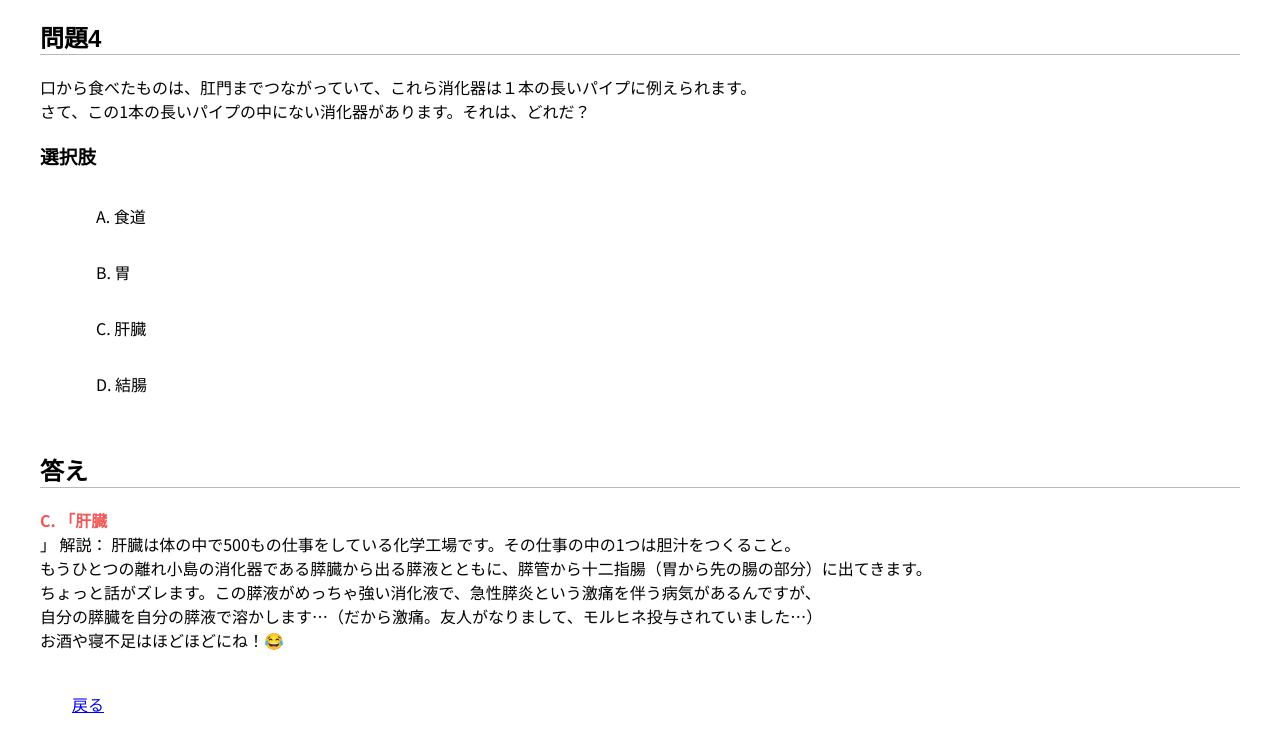
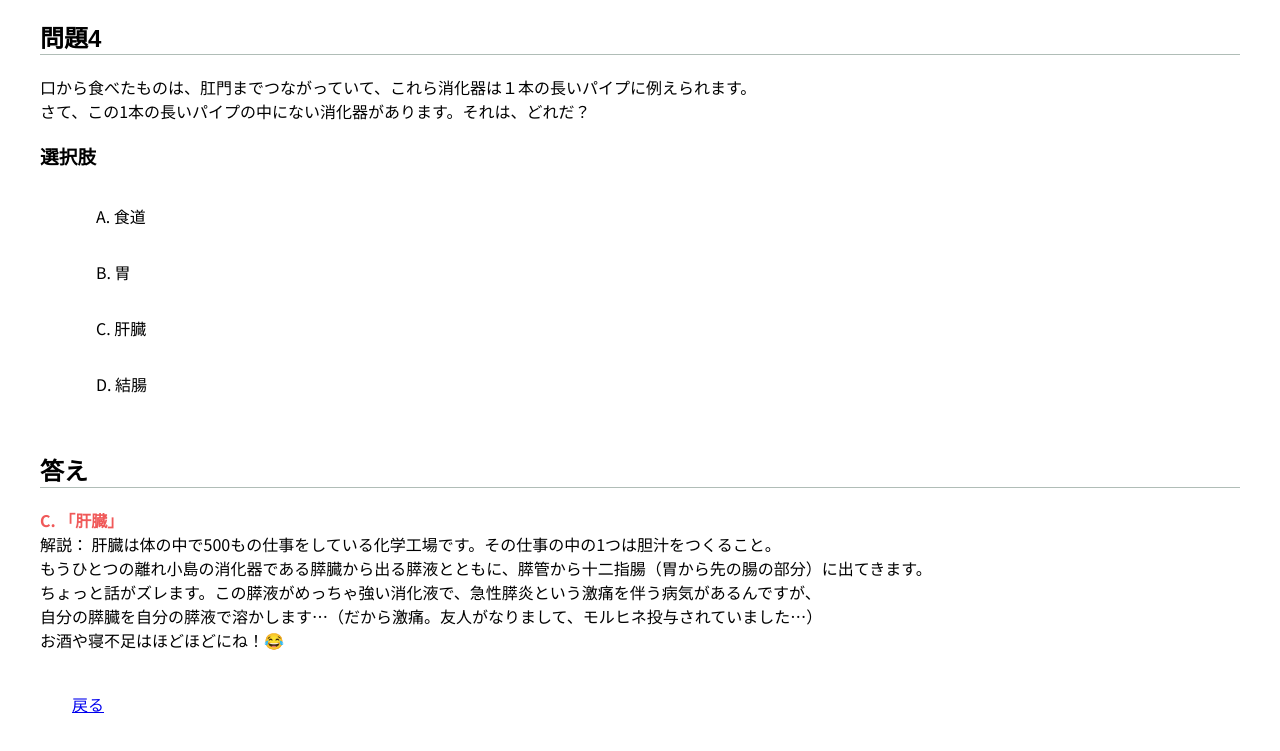
Before and after one commit to tama256amat/quiz, a plain HTML site: page question4.html in a window 1280 px wide. Both pictures are taken after a click on the item "食道". Shown: the part 119-870 px from the top of the page. Drawn offline with Linux system fonts and the light colour scheme.

Commit message:
変更しました

```diff
--- a/question4.html
+++ b/question4.html
@@ -31,7 +31,7 @@
             <h2>答え</h2>
             <p>
 
-                <span id="corrct-answer">C. 「肝臓</span> <br>」
+                <span id="corrct-answer">C. 「肝臓」</span> <br>
                 解説： 肝臓は体の中で500もの仕事をしている化学工場です。その仕事の中の1つは胆汁をつくること。 <br>
                 もうひとつの離れ小島の消化器である膵臓から出る膵液とともに、膵管から十二指腸（胃から先の腸の部分）に出てきます。<br>
 
```
